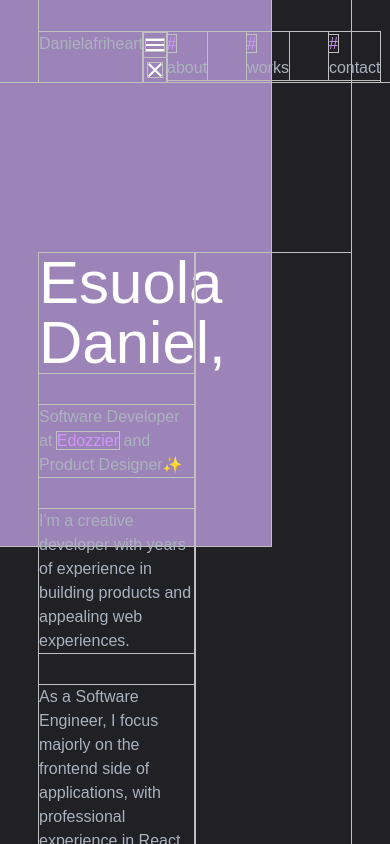
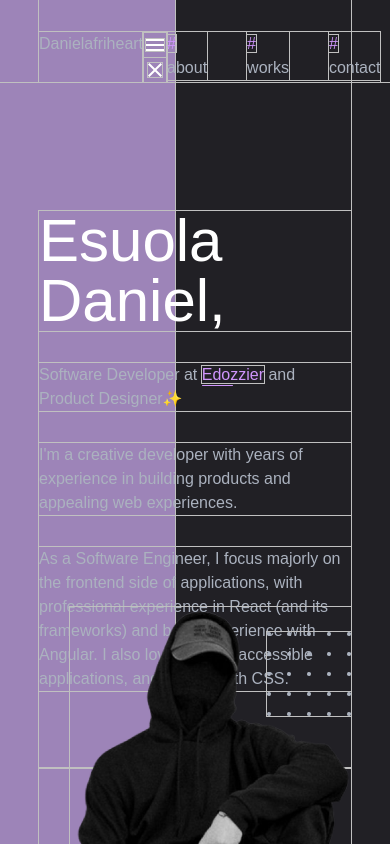
Before and after one commit to danielafriheart/danielafriheartt, a React (Create React App) app: page /about in a window 390 px wide. Shown: the top 844 px of the page. Built offline with nearby package versions, Linux system fonts and the light colour scheme; a web font is replaced by a local one.

Commit message:
hero section

```diff
--- a/src/components/Hero.js
+++ b/src/components/Hero.js
@@ -1,17 +1,20 @@
 import React from 'react'
 import { Link } from 'react-router-dom'
 import heroImg from "../assets/img/heroImg.png";
+import dots from "../assets/img/dots.png";
 
 function Hero() {
     return (
-        <div className='h-[100vh] flex justify-center items-end bg-gray-100'>
+        <div className='h-screen flex justify-center items-end bg-gray-100'>
             <div className="w-[80%] h-[100%] mx-auto flex items-end relative">
-                <div className="rectangle h-[34.125em] w-[17em] bg-primary-100 top-0 right-20 absolute z-10"></div>
-                <div className="grid grid-cols-2 w-full h-[70%] z-30">
+
+                <div className="rectangle h-screen w-[17em] bg-primary-100 top-0 right-[11em] absolute z-10"></div>
+
+                <div className="grid lg:grid-cols-2 md:grid-cols-1 w-full h-[75%] z-30">
                     <div className="gap-8 flex flex-col">
                         <h1 className='text-6xl'>Esuola Daniel,</h1>
                         <p className='text-gray'>
-                            Software Developer at <Link to='#' className='text-primary'>Edozzier</Link> and Product Designer✨
+                            Software Developer at <a href="https://edozzier.com/" target='_blank' className='text-primary link relative'>Edozzier</a> and Product Designer✨
                         </p>
                         <p className='text-gray'>
                             I'm a creative developer with years of experience in building products and appealing web experiences.
@@ -21,7 +24,8 @@ function Hero() {
                         </p>
                     </div>
                     <div className="relative">
-                        <img src={heroImg} alt="heroImg" className='w-[90%] absolute right-0 bottom-0' />
+                        <img src={heroImg} alt="heroImg" className='w-[90%] absolute right-0 bottom-0 luminousity' />
+                        <img src={dots} alt="heroImg" className='absolute right-0 bottom-[8em]' />
                     </div>
                 </div>
             </div>
--- a/src/index.css
+++ b/src/index.css
@@ -1,3 +1,6 @@
+@tailwind base;
+@tailwind components;
+@tailwind utilities;
 @import url('https://fonts.cdnfonts.com/css/aclonica');
 @import url('https://fonts.cdnfonts.com/css/quicksand');
 
@@ -5,8 +8,6 @@
   color: white;
   outline: 1px solid silver;
 }
-
-/* font-family: 'Aclonica', sans-serif; */
 
 body {
   margin: 0;
@@ -22,15 +23,14 @@ h2 {
   font-family: 'Aclonica', sans-serif;
 }
 
-/* NavLink */
-/* .navLink::after {
-  @apply content-[''] bg-primary h-[0.1em] rounded-xl -bottom-[0.2em] left-0 absolute w-[0%]
+.link::after {
+  @apply content-[''] bg-primary h-[0.1em] rounded-xl -bottom-[0.2em] left-0 absolute w-[50%]
 }
 
-.navLink:hover:after {
+.link:hover:after {
   @apply w-[100%] duration-300
+}
+
+/* .luminousity{
+  filter: invert(30%);
 } */
-
-@tailwind base;
-@tailwind components;
-@tailwind utilities;
```
Also changed, not shown: src/assets/img/dots.png (added), src/assets/img/heroImg.png.
